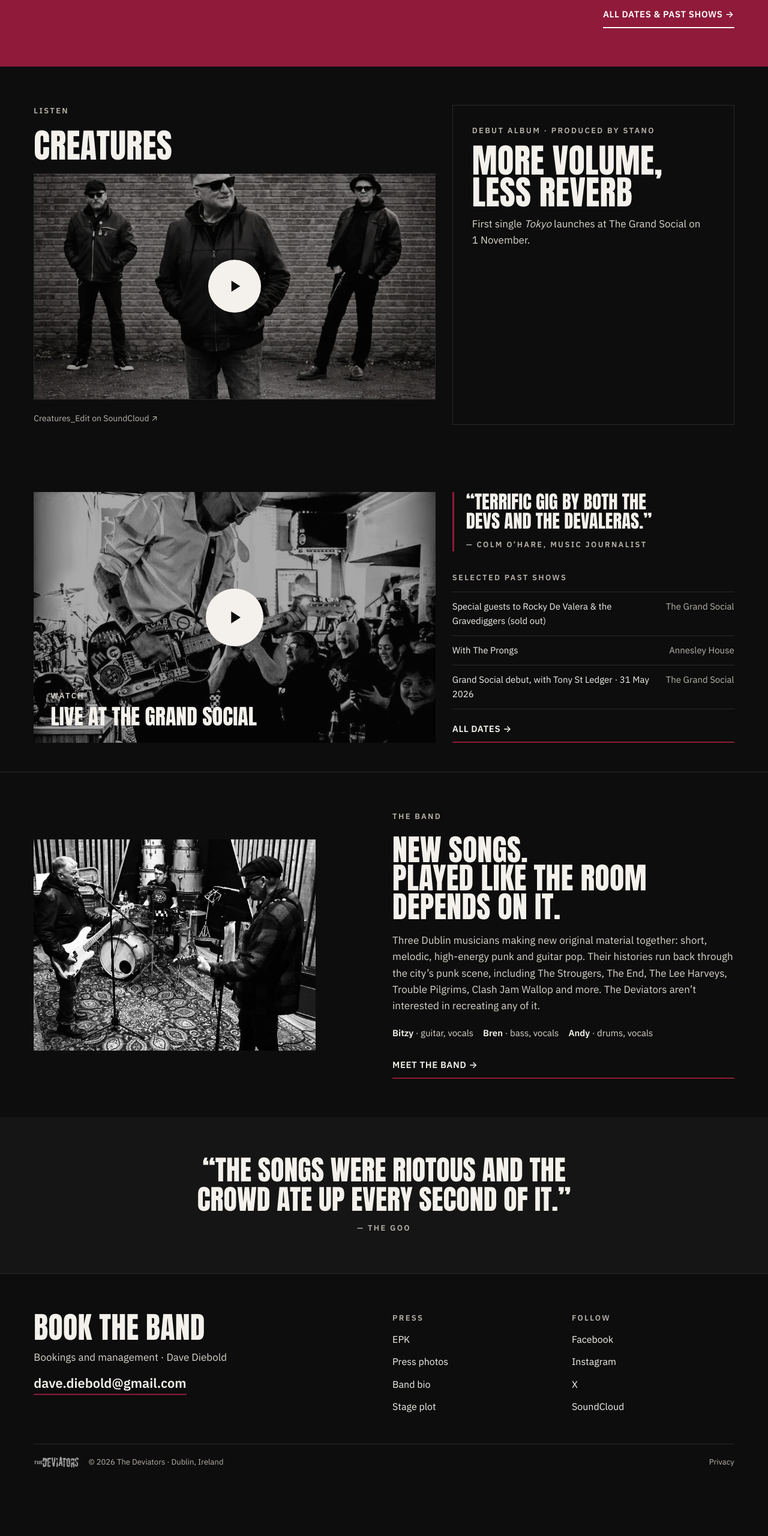
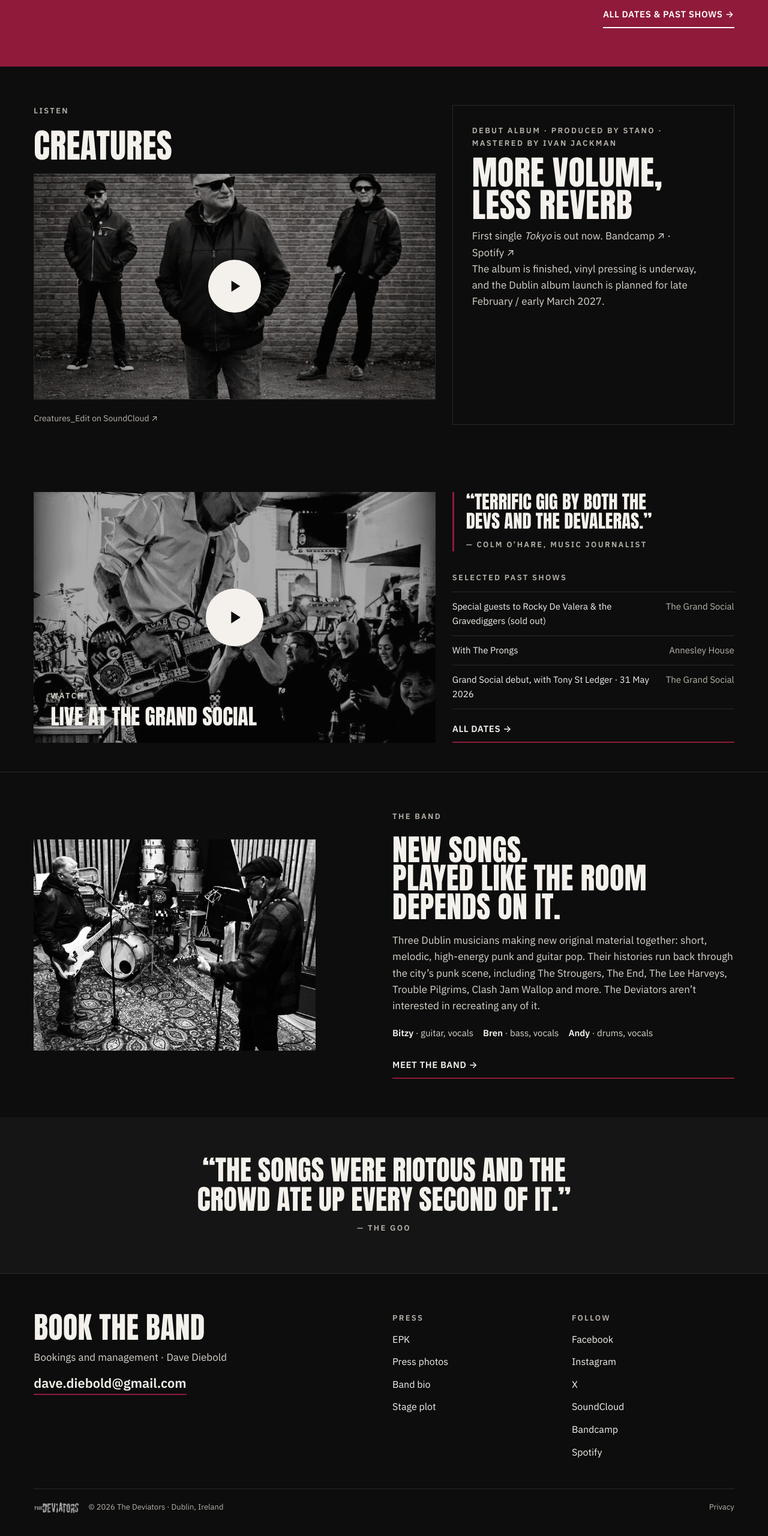
Before and after one commit to davediebold/thedeviators.com, a plain HTML site: page docs/index.html in a window 1280 px wide. Shown: the part 1179-3739 px from the top of the page at 60% size. Before the commit the page ends 3667 px from the top, so only its background shows below. Drawn offline with Linux system fonts and the light colour scheme.

Commit message:
Refresh Tokyo release and EPK links

```diff
--- a/docs/index.html
+++ b/docs/index.html
@@ -4,7 +4,7 @@
 <meta charset="utf-8">
 <meta name="viewport" content="width=device-width, initial-scale=1">
 <title>The Deviators</title>
-<meta name="description" content="The Deviators — Dublin three-piece. Original high-energy punk, pop and rock ’n’ roll. Next show, new single Tokyo, debut album More Volume, Less Reverb.">
+<meta name="description" content="The Deviators — Dublin three-piece. Original high-energy punk, pop and rock ’n’ roll. Tokyo out now. Debut album More Volume, Less Reverb finished, with vinyl on the way.">
 <link rel="canonical" href="https://thedeviators.com/">
 <meta property="og:type" content="website">
 <meta property="og:site_name" content="The Deviators">
@@ -87,9 +87,9 @@
     </div>
     <div class="col-5 panel" id="album">
       <div class="stack stack--sm">
-        <span class="label">Debut album · Produced by Stano</span>
+        <span class="label">Debut album · Produced by Stano · Mastered by Ivan Jackman</span>
         <h2 style="font-size:clamp(40px,4.4vw,64px)">More Volume,<br>Less Reverb</h2>
-        <p class="soft">First single <em>Tokyo</em> launches at The Grand Social on 1 November.</p>
+        <p class="soft">First single <em>Tokyo</em> is out now. <a href="https://thedeviators1.bandcamp.com/track/tokyo" target="_blank" rel="noopener">Bandcamp ↗</a> · <a href="https://open.spotify.com/artist/3D9eaEDot52WmVWm9zcRU2" target="_blank" rel="noopener">Spotify ↗</a><br>The album is finished, vinyl pressing is underway, and the Dublin album launch is planned for late February / early March 2027.</p>
       </div>
     </div>
   </div>
@@ -157,11 +157,11 @@
       </div>
       <div class="col-3 links">
         <div class="label">Press</div>
-        <a href="/downloads/The_Deviators_EPK_2026-09.pdf">EPK</a><a href="/media/">Press photos</a><a href="/press/#bio">Band bio</a><a href="/press/#assets">Stage plot</a>
+        <a href="/downloads/The_Deviators_EPK_2026-11.pdf">EPK</a><a href="/media/">Press photos</a><a href="/press/#bio">Band bio</a><a href="/press/#assets">Stage plot</a>
       </div>
       <div class="col-3 links">
         <div class="label">Follow</div>
-        <a href="https://www.facebook.com/p/The-Deviators-61584489116036/" target="_blank" rel="noopener">Facebook</a><a href="https://www.instagram.com/tdeviators" target="_blank" rel="noopener">Instagram</a><a href="https://x.com/tDeviators" target="_blank" rel="noopener">X</a><a href="https://soundcloud.com/deebs1967/creatures_edit" target="_blank" rel="noopener">SoundCloud</a>
+        <a href="https://www.facebook.com/p/The-Deviators-61584489116036/" target="_blank" rel="noopener">Facebook</a><a href="https://www.instagram.com/tdeviators" target="_blank" rel="noopener">Instagram</a><a href="https://x.com/tDeviators" target="_blank" rel="noopener">X</a><a href="https://soundcloud.com/deebs1967/creatures_edit" target="_blank" rel="noopener">SoundCloud</a><a href="https://thedeviators1.bandcamp.com/track/tokyo" target="_blank" rel="noopener">Bandcamp</a><a href="https://open.spotify.com/artist/3D9eaEDot52WmVWm9zcRU2" target="_blank" rel="noopener">Spotify</a>
       </div>
     </div>
     <div class="legal">
```
